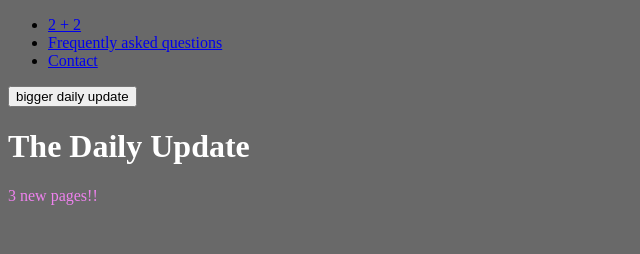
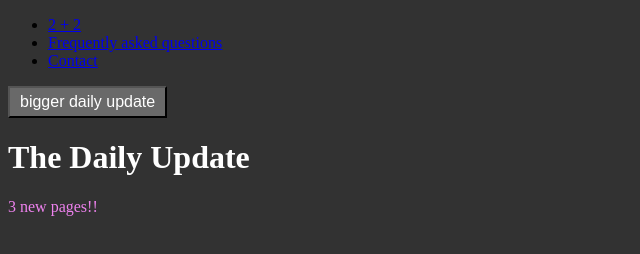
Before and after one commit to johnpedraza/johnpedraza.org, a plain HTML site: page index.html in a window 1280 px wide. Shown: the whole page, without its empty margins (0-640 px from the left). Drawn offline with Linux system fonts and the light colour scheme.

Commit message:
better button and colors

```diff
--- a/index.html
+++ b/index.html
@@ -13,7 +13,7 @@
 				<li><a href="contact.html">Contact</a></li>
 			</ul>
 		</nav>
-    <input type="button" value="bigger daily update" onclick="increaseFontSize()" />
+    <button onclick="increaseFontSize()">bigger daily update</button>
     <h1>The Daily Update</h1>
     <p id="a">3 new pages!!</p>
   </body>
--- a/style.css
+++ b/style.css
@@ -6,6 +6,21 @@ p {
   color: violet;
 }
 
+a:visited {
+	color: rgb(0 255 255);
+}
+
+button {
+	background-color: dimgray;
+  color: white;
+  padding: 5px 10px;
+  font-size: 16px;
+}
+
+button:hover {
+	background-color: violet;
+}
+
 body {
-  background-color: dimgray;
+  background-color: rgb(50 50 50);
 }
```
